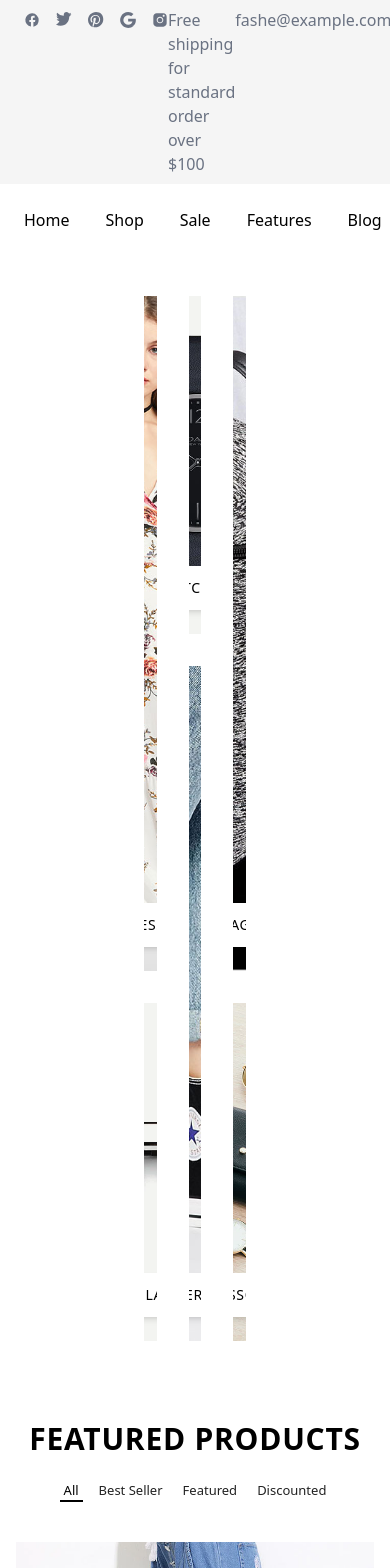
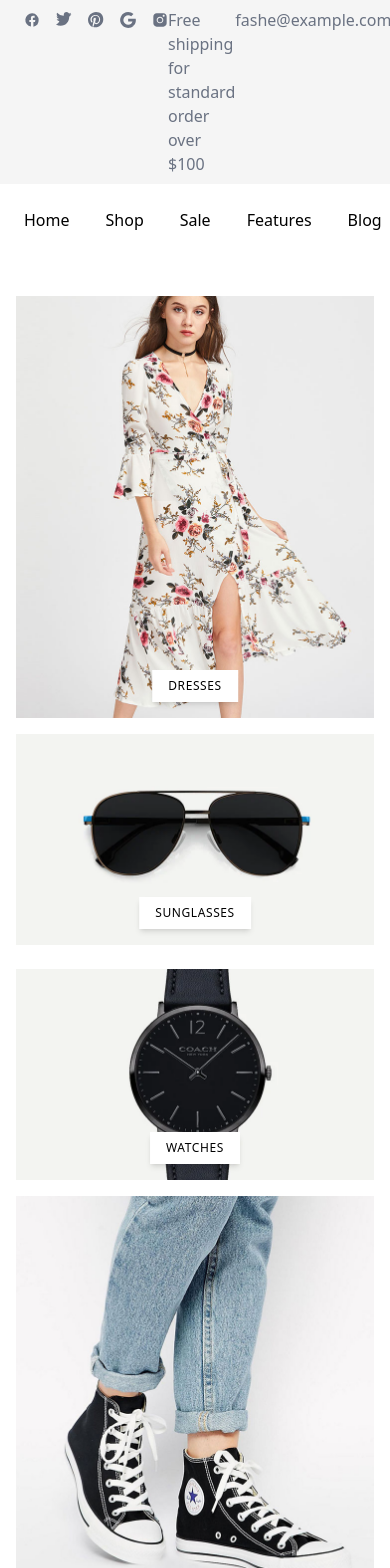
Before and after one commit to Narjissi-fadwa/fadwaNarjissi2_final_project_react, a React (Vite) app: page / in a window 390 px wide. Shown: the top 1568 px of the page. Built offline with nearby package versions, Linux system fonts and the light colour scheme.

Commit message:
section 2 responsive

```diff
--- a/src/pages/home/partials/home.jsx
+++ b/src/pages/home/partials/home.jsx
@@ -77,52 +77,53 @@ const Home = () => {
                 </button>
             </div>
 
-            <div className='flex flex-row gap-8 py-10 px-36 justify-center'>
-                <div className='flex flex-col gap-8'>
-                    <div className="relative w-full h-[80vh] overflow-hidden">
-                        <img src={images.banner02} alt="Dresses" className="w-full h-full object-cover transition-transform duration-500 ease-in-out hover:scale-110" />
-                        <button className="absolute bottom-6 left-1/2 -translate-x-1/2 bg-white text-black px-6 py-3 shadow-md uppercase tracking-wider text-sm  hover:bg-[#e65540] hover:text-white">
+            <div className='flex flex-col md:flex-row gap-6 sm:gap-8 py-10 px-4 sm:px-8 md:px-16 lg:px-36 justify-center'>
+                <div className='flex flex-col gap-4 sm:gap-6 md:gap-8 w-full md:w-auto'>
+                    <div className="relative w-full h-[50vh] sm:h-[60vh] md:h-[80vh] overflow-hidden">
+                        <img src={images.banner02} alt="DRESSES" className="w-full h-full object-cover transition-transform duration-500 ease-in-out hover:scale-110" />
+                        <button className="absolute bottom-4 sm:bottom-6 left-1/2 -translate-x-1/2 bg-white text-black px-4 sm:px-6 py-2 sm:py-3 shadow-md uppercase tracking-wider text-xs sm:text-sm hover:bg-[#e65540] hover:text-white">
                             DRESSES
                         </button>
                     </div>
-                    <div className="relative w-full h-[40vh] overflow-hidden">
+                    <div className="relative w-full h-[25vh] sm:h-[30vh] md:h-[40vh] overflow-hidden">
                         <img src={images.cards4} alt="SUNGLASSES" className="w-full h-full object-cover transition-transform duration-500 ease-in-out hover:scale-110" />
-                        <button className="absolute bottom-6 left-1/2 -translate-x-1/2 bg-white text-black px-6 py-3 shadow-md uppercase tracking-wider text-sm  hover:bg-[#e65540] hover:text-white">
+                        <button className="absolute bottom-4 sm:bottom-6 left-1/2 -translate-x-1/2 bg-white text-black px-4 sm:px-6 py-2 sm:py-3 shadow-md uppercase tracking-wider text-xs sm:text-sm hover:bg-[#e65540] hover:text-white">
                             SUNGLASSES
                         </button>
                     </div>
                 </div>
-                <div className='flex flex-col gap-8'>
-                    <div className="relative w-full h-[40vh] overflow-hidden">
+
+                <div className='flex flex-col gap-4 sm:gap-6 md:gap-8 w-full md:w-auto'>
+                    <div className="relative w-full h-[25vh] sm:h-[30vh] md:h-[40vh] overflow-hidden">
                         <img src={images.cards2} alt="WATCHES" className="w-full h-full object-cover transition-transform duration-500 ease-in-out hover:scale-110" />
-                        <button className="absolute bottom-6 left-1/2 -translate-x-1/2 bg-white text-black px-6 py-3 shadow-md uppercase tracking-wider text-sm  hover:bg-[#e65540] hover:text-white">
+                        <button className="absolute bottom-4 sm:bottom-6 left-1/2 -translate-x-1/2 bg-white text-black px-4 sm:px-6 py-2 sm:py-3 shadow-md uppercase tracking-wider text-xs sm:text-sm hover:bg-[#e65540] hover:text-white">
                             WATCHES
                         </button>
                     </div>
-                    <div className="relative w-full h-[80vh] overflow-hidden">
+                    <div className="relative w-full h-[50vh] sm:h-[60vh] md:h-[80vh] overflow-hidden">
                         <img src={images.banner07} alt="FOOTERWEAR" className="w-full h-full object-cover transition-transform duration-500 ease-in-out hover:scale-110" />
-                        <button className="absolute bottom-6 left-1/2 -translate-x-1/2 bg-white text-black px-6 py-3 shadow-md uppercase tracking-wider text-sm  hover:bg-[#e65540] hover:text-white">
+                        <button className="absolute bottom-4 sm:bottom-6 left-1/2 -translate-x-1/2 bg-white text-black px-4 sm:px-6 py-2 sm:py-3 shadow-md uppercase tracking-wider text-xs sm:text-sm hover:bg-[#e65540] hover:text-white">
                             FOOTERWEAR
                         </button>
                     </div>
                 </div>
-                <div className='flex flex-col gap-8'>
-                    <div className="relative w-full h-[80vh] overflow-hidden">
+
+                <div className='flex flex-col gap-4 sm:gap-6 md:gap-8 w-full md:w-auto'>
+                    <div className="relative w-full h-[50vh] sm:h-[60vh] md:h-[80vh] overflow-hidden">
                         <img src={images.cards3} alt="BAGS" className="w-full h-full object-cover transition-transform duration-500 ease-in-out hover:scale-110" />
-                        <button className="absolute bottom-6 left-1/2 -translate-x-1/2 bg-white text-black px-6 py-3 shadow-md uppercase tracking-wider text-sm hover:bg-[#e65540] hover:text-white">
+                        <button className="absolute bottom-4 sm:bottom-6 left-1/2 -translate-x-1/2 bg-white text-black px-4 sm:px-6 py-2 sm:py-3 shadow-md uppercase tracking-wider text-xs sm:text-sm hover:bg-[#e65540] hover:text-white">
                             BAGS
                         </button>
                     </div>
-                    <div className="relative w-full h-[40vh] overflow-hidden">
+                    <div className="relative w-full h-[25vh] sm:h-[30vh] md:h-[40vh] overflow-hidden">
                         <img src={images.cards6} alt="ACCESSORIES" className="w-full h-full object-cover transition-transform duration-500 ease-in-out hover:scale-110" />
-                        <button className="absolute bottom-6 left-1/2 -translate-x-1/2 bg-white text-black px-6 py-3 shadow-md uppercase tracking-wider text-sm hover:bg-[#e65540] hover:text-white">
+                        <button className="absolute bottom-4 sm:bottom-6 left-1/2 -translate-x-1/2 bg-white text-black px-4 sm:px-6 py-2 sm:py-3 shadow-md uppercase tracking-wider text-xs sm:text-sm hover:bg-[#e65540] hover:text-white">
                             ACCESSORIES
                         </button>
                     </div>
                 </div>
+            </div>
 
-
-            </div>
 
             <div className="max-w-[1200px] mx-auto py-10 px-4 sm:px-8">
                 <h1 className="text-center font-bold text-3xl tracking-wide mb-6 uppercase">FEATURED PRODUCTS</h1>
```
